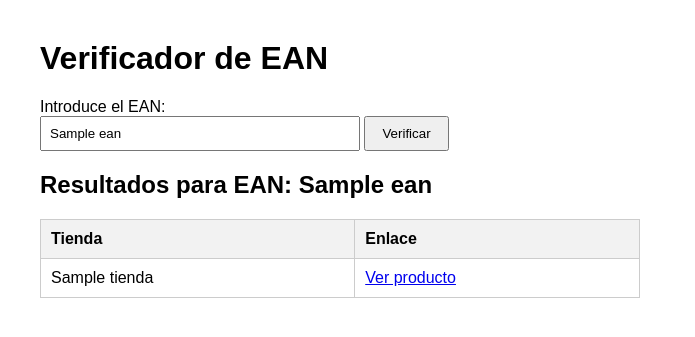
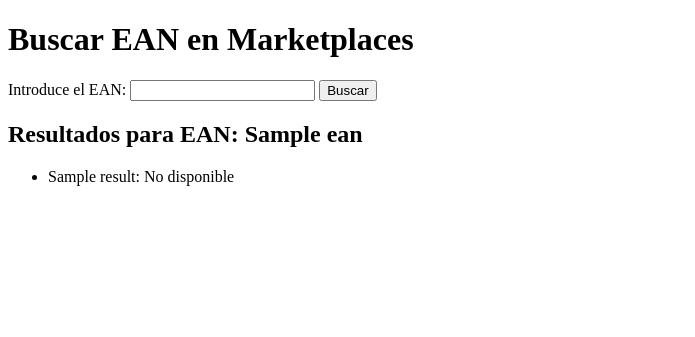
Before and after one commit to alfpascu/ean-checker, a Flask app: template templates/index.html in a window 1280 px wide. Shown: the top 337 px of the page, without its empty margins (0-695 px from the left). Run offline with Flask 3, Linux system fonts and the light colour scheme; the template is opened without the code that fills it: most values are stand-ins (such as "Sample title", 1, 10 or a date in 2020).

Commit message:
Add files via upload
v10. Este ZIP ahora incluye:

ean_checker.py: el script principal.
templates/index.html: plantilla HTML para la interfaz web.
Procfile: para despliegue en plataformas como Heroku.
render.yaml: configuración para Render.
requirements.txt: dependencias necesarias (flask, requests, beautifulsoup4).

```diff
--- a/requirements.txt
+++ b/requirements.txt
@@ -1,4 +1,3 @@
 flask
 requests
 beautifulsoup4
-gunicorn
--- a/templates/index.html
+++ b/templates/index.html
@@ -1,36 +1,22 @@
 <!DOCTYPE html>
-<html lang="es">
+<html>
 <head>
-    <meta charset="UTF-8">
-    <title>Verificador de EAN</title>
-    <style>
-        body { font-family: Arial, sans-serif; margin: 40px; }
-        input[type="text"] { width: 300px; padding: 8px; }
-        input[type="submit"] { padding: 8px 16px; }
-        table { margin-top: 20px; border-collapse: collapse; width: 100%; max-width: 600px; }
-        th, td { border: 1px solid #ccc; padding: 10px; text-align: left; }
-        th { background-color: #f2f2f2; }
-    </style>
+    <title>EAN Checker</title>
 </head>
 <body>
-    <h1>Verificador de EAN</h1>
+    <h1>Buscar EAN en Marketplaces</h1>
     <form method="post">
-        <label for="ean">Introduce el EAN:</label><br>
-        <input type="text" id="ean" name="ean" value="{{ ean }}" required>
-        <input type="submit" value="Verificar">
+        <label for="ean">Introduce el EAN:</label>
+        <input type="text" id="ean" name="ean" required>
+        <button type="submit">Buscar</button>
     </form>
-
     {% if results %}
-    <h2>Resultados para EAN: {{ ean }}</h2>
-    <table>
-        <tr><th>Tienda</th><th>Enlace</th></tr>
-        {% for tienda, enlace in results.items() %}
-        <tr>
-            <td>{{ tienda }}</td>
-            <td><a href="{{ enlace }}" target="_blank">Ver producto</a></td>
-        </tr>
+        <h2>Resultados para EAN: {{ ean }}</h2>
+        <ul>
+        {% for name, found in results.items() %}
+            <li>{{ name }}: {{ 'Disponible' if found else 'No disponible' }}</li>
         {% endfor %}
-    </table>
+        </ul>
     {% endif %}
 </body>
 </html>
```
Also changed, not shown: ean_checker.py (added, +35 -0 lines), render.yaml (+5 -5 lines), 1 other file.
